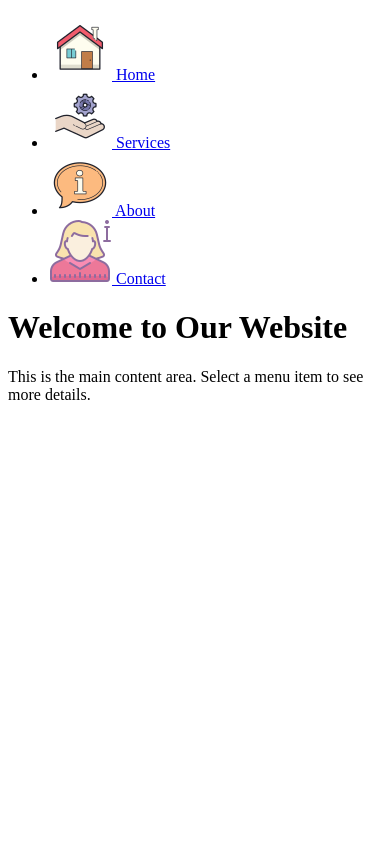
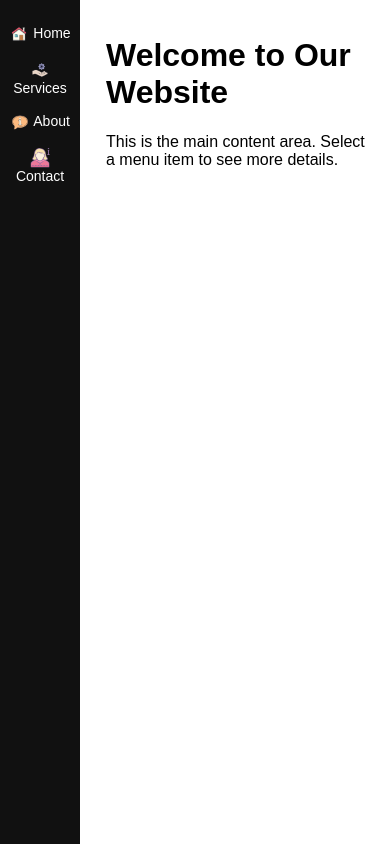
Before and after one commit to rahulbhongade358/sidebar, a plain HTML site: page index.html in a window 390 px wide. Drawn offline with Linux system fonts and the light colour scheme.

Commit message:
added responsivences

```diff
--- a/index.html
+++ b/index.html
@@ -5,6 +5,7 @@
     <meta charset="UTF-8">
     <meta name="viewport" content="width=device-width, initial-scale=1.0">
     <title>Sidebar Navigation</title>
+        <link rel="stylesheet" href="styles.css">
 </head>
 
 <body>
--- a/styles.css
+++ b/styles.css
@@ -45,3 +45,37 @@ body {
     margin-left: 260px;
     padding: 16px;
 }
+@media screen and (max-width: 768px) {
+    .sidebar {
+        width: 100px;
+    }
+
+    .sidebar ul li a {
+        text-align: center;
+        padding: 10px;
+    }
+
+    .sidebar ul li a img {
+        margin-right: 0;
+    }
+
+    .content {
+        margin-left: 110px;
+    }
+}
+
+@media screen and (max-width: 480px) {
+    .sidebar {
+        width: 80px;
+    }
+
+    .sidebar ul li a {
+        text-align: center;
+        padding: 8px;
+        font-size: 14px;
+    }
+
+    .content {
+        margin-left: 90px;
+    }
+}
```
